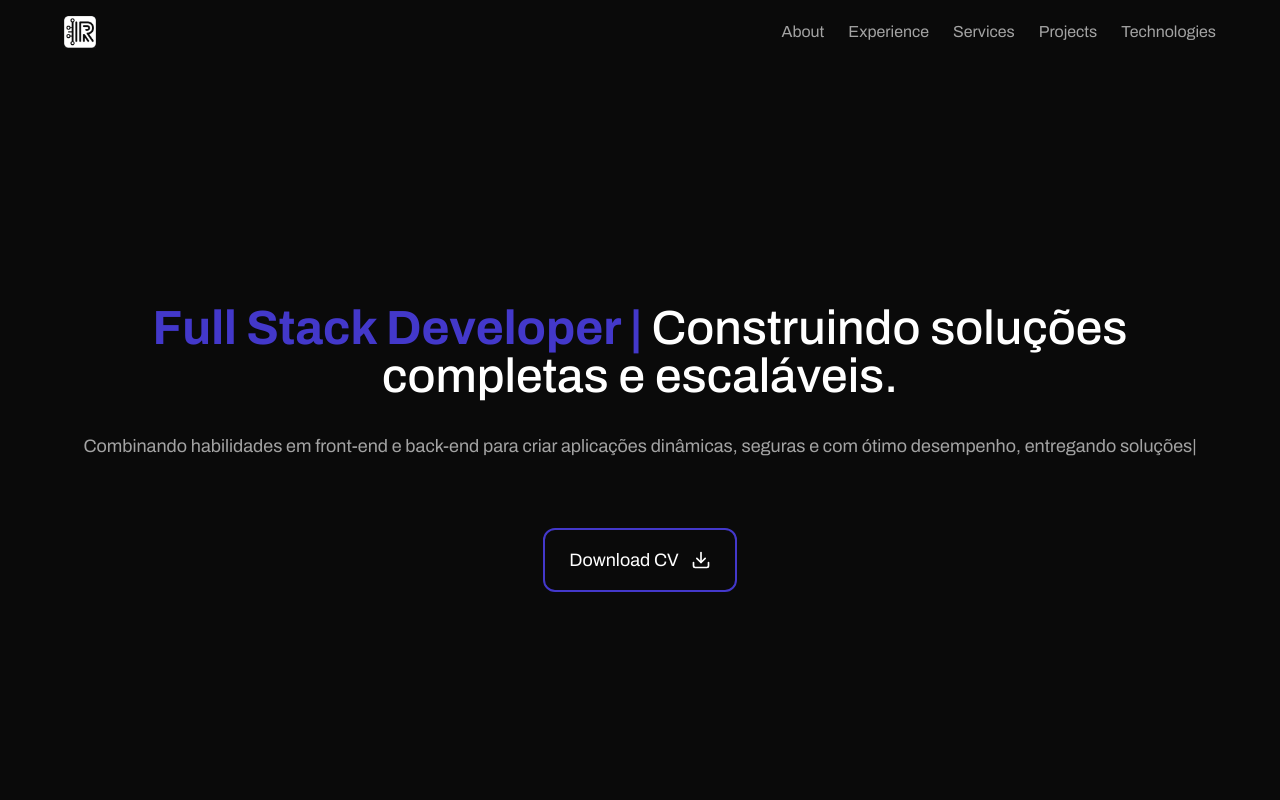
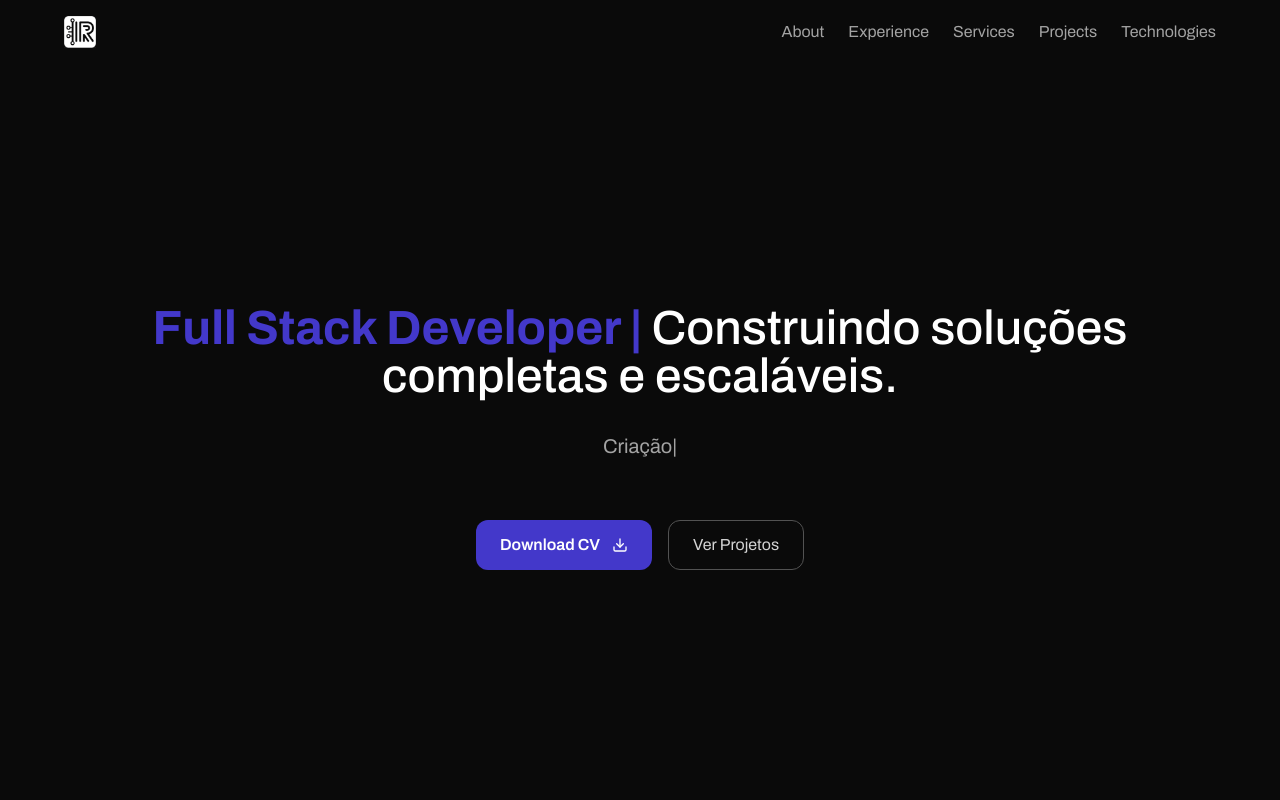
Before and after one commit to ivanrods/portfolio, a React (Vite) app: page / in a window 1280 px wide. Shown: the top 800 px of the page. Built offline with nearby package versions, Linux system fonts and the light colour scheme.

Commit message:
refactor: updata styles home

```diff
--- a/src/sections/Home.jsx
+++ b/src/sections/Home.jsx
@@ -18,24 +18,38 @@ function Home() {
 
         <ReactTyped
           strings={[
-            "Combinando habilidades em front-end e back-end para criar aplicações dinâmicas, seguras e com ótimo desempenho, entregando soluções completas e integradas que atendem às necessidades do usuário e do sistema.",
+            "Desenvolvimento Full Stack | React • Next.js • Node.js",
+            "Criação de aplicações rápidas, escaláveis e seguras",
+            "Interfaces modernas com foco em performance e experiência do usuário",
           ]}
-          typeSpeed={40}
-          className="text-base md:text-lg text-center text-neutral-400 leading-tight  min-h-28 sm:min-h-16"
+          typeSpeed={50}
+          backSpeed={30}
+          loop
+          className="text-lg md:text-xl text-neutral-400 min-h-[40px]"
         />
-
-        <button
-          data-aos="fade-up"
-          className="block mx-auto md:mx-0 text-lg bg-transparent rounded-xl border-2 border-custom-color  transition duration-300 hover:bg-custom-color "
-        >
+        <div className="flex flex-col sm:flex-row gap-4 mt-4">
+          {/* CTA Principal */}
           <a
-            className="flex gap-3 items-center px-4 py-3 md:px-6 md:py-4 "
             href="curriculo-ivan-rodrigues.pdf"
             download
+            className="group rounded-xl bg-custom-color px-6 py-3 text-md font-semibold text-white transition-all duration-300 hover:scale-105 hover:shadow-xl hover:shadow-custom-color/40 flex items-center gap-3"
           >
-            Download CV <LuDownload size={20} />
+            Download CV
+            <LuDownload className="transition-transform duration-300 group-hover:translate-y-1" />
           </a>
-        </button>
+
+          {/* CTA Secundário */}
+          <button
+            onClick={() =>
+              document
+                .getElementById("projects")
+                .scrollIntoView({ behavior: "smooth" })
+            }
+            className="rounded-xl border border-neutral-600 px-6 py-3 text-md text-neutral-300 transition-all duration-300 hover:border-custom-color hover:text-white"
+          >
+            Ver Projetos
+          </button>
+        </div>
       </section>
     </Container>
   );
```
